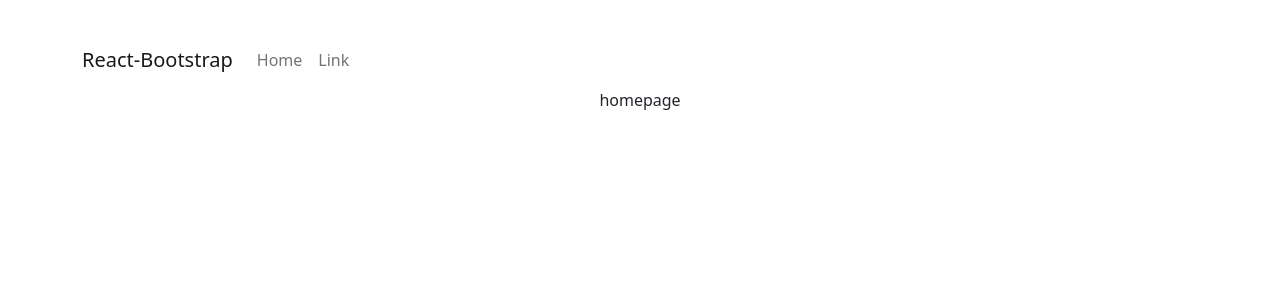
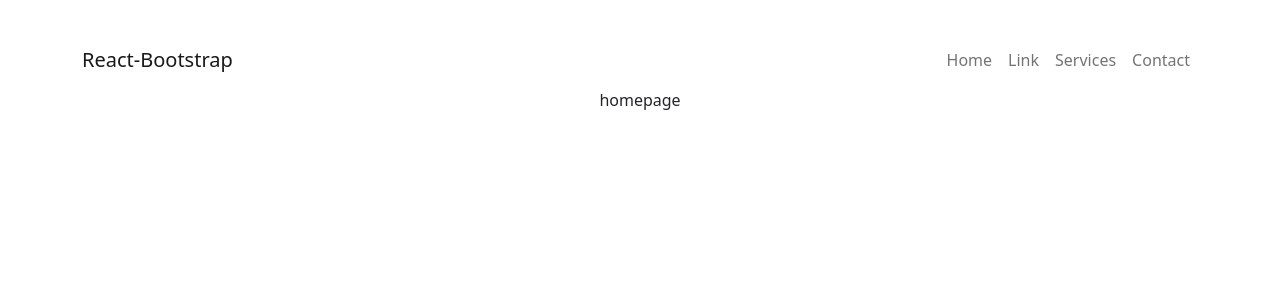
Before and after one commit to indwomt/WWC, a React (Vite) app: page / in a window 1280 px wide. Shown: the top 300 px of the page. Built offline with nearby package versions, Linux system fonts and the light colour scheme.

Commit message:
navbar alignment/toggle fix

```diff
--- a/src/components/Navbar.jsx
+++ b/src/components/Navbar.jsx
@@ -1,21 +1,19 @@
-
 import Container from 'react-bootstrap/Container';
 import Nav from 'react-bootstrap/Nav';
 import Navbar from 'react-bootstrap/Navbar';
-import NavDropdown from 'react-bootstrap/NavDropdown';
 
 function Navigation() {
-
-
-return (
+  return (
     <Navbar expand="lg" className="bg-body-tertiary">
       <Container>
-        <Navbar.Brand href="#home">React-Bootstrap</Navbar.Brand>
+        <Navbar.Brand href="/">React-Bootstrap</Navbar.Brand>
         <Navbar.Toggle aria-controls="basic-navbar-nav" />
         <Navbar.Collapse id="basic-navbar-nav">
-          <Nav className="me-auto">
-            <Nav.Link href="#home">Home</Nav.Link>
-            <Nav.Link href="#link">Link</Nav.Link>
+          <Nav className="ms-auto">
+            <Nav.Link href="/Services">Home</Nav.Link>
+            <Nav.Link href="/About">Link</Nav.Link>
+            <Nav.Link href="/Services">Services</Nav.Link>
+            <Nav.Link href="/Contact">Contact</Nav.Link>
           </Nav>
         </Navbar.Collapse>
       </Container>
@@ -23,4 +21,4 @@ return (
   );
 }
 
-export default Navigation
+export default Navigation;
```
